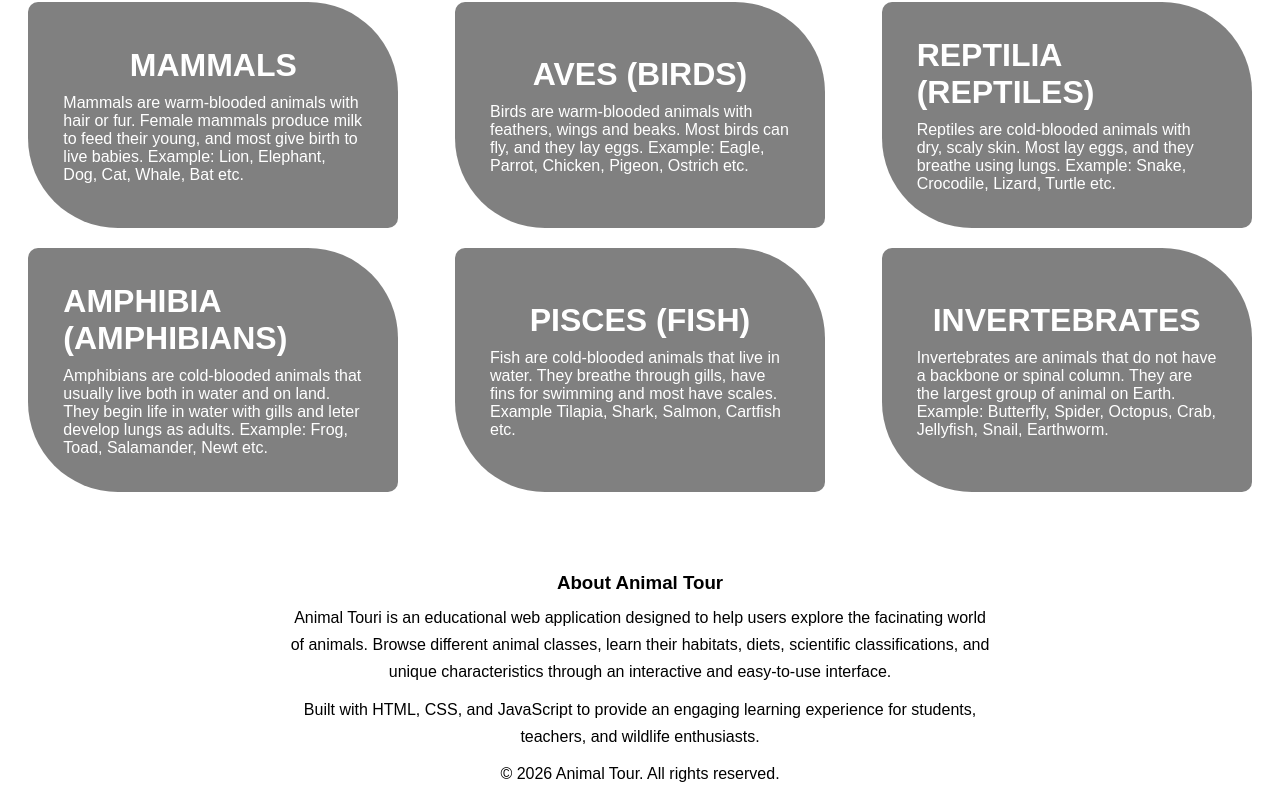
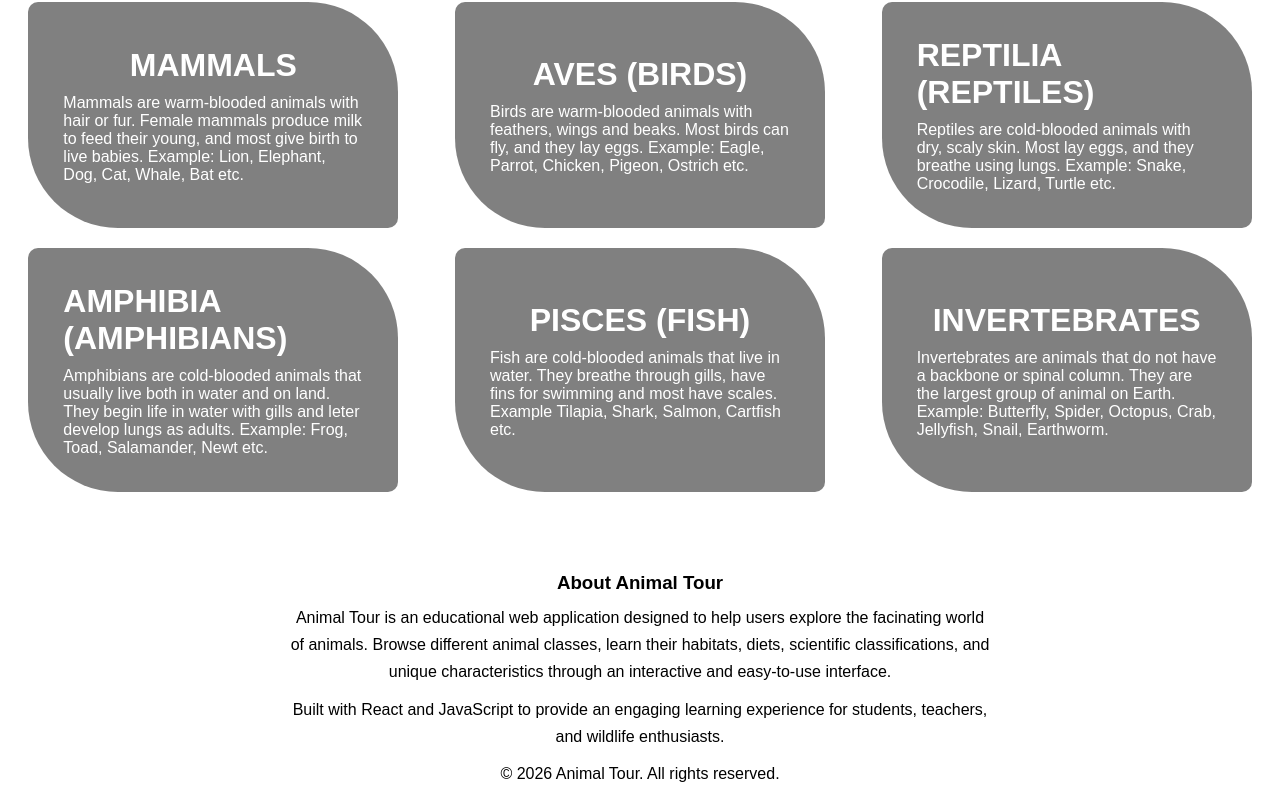
Before and after one commit to lanrecodes9888/Animal-Tour-React-Version, a React (Vite) app in the folder animal-tour-react/animal-tour/: page / in a window 1280 px wide. Shown: the part 718-1525 px from the top of the page. Built offline with nearby package versions, Linux system fonts and the light colour scheme.

Commit message:
update code

```diff
--- a/animal-tour-react/animal-tour/src/components/body.jsx
+++ b/animal-tour-react/animal-tour/src/components/body.jsx
@@ -83,10 +83,10 @@ export function Body({ index, prev, nxt, keyDown, randomBtn, currentAnimal }) {
       <footer>
        <h3>About Animal Tour</h3>
        <p>
-        Animal Touri is an educational web application designed to help users explore the facinating world of animals. Browse different animal classes, learn their habitats, diets, scientific classifications, and unique characteristics through an interactive and easy-to-use interface.
+        Animal Tour is an educational web application designed to help users explore the facinating world of animals. Browse different animal classes, learn their habitats, diets, scientific classifications, and unique characteristics through an interactive and easy-to-use interface.
        </p>
        <p>
-        Built with HTML, CSS, and JavaScript to provide an engaging learning experience for students, teachers, and wildlife enthusiasts.
+        Built with React and JavaScript to provide an engaging learning experience for students, teachers, and wildlife enthusiasts.
        </p>
        <p>
         &copy; 2026 Animal Tour. All rights reserved.
```
